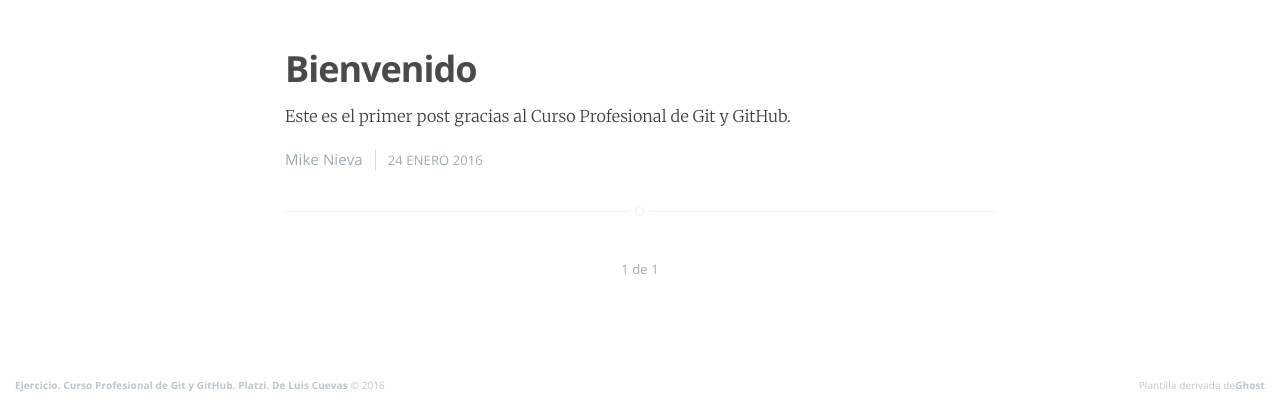
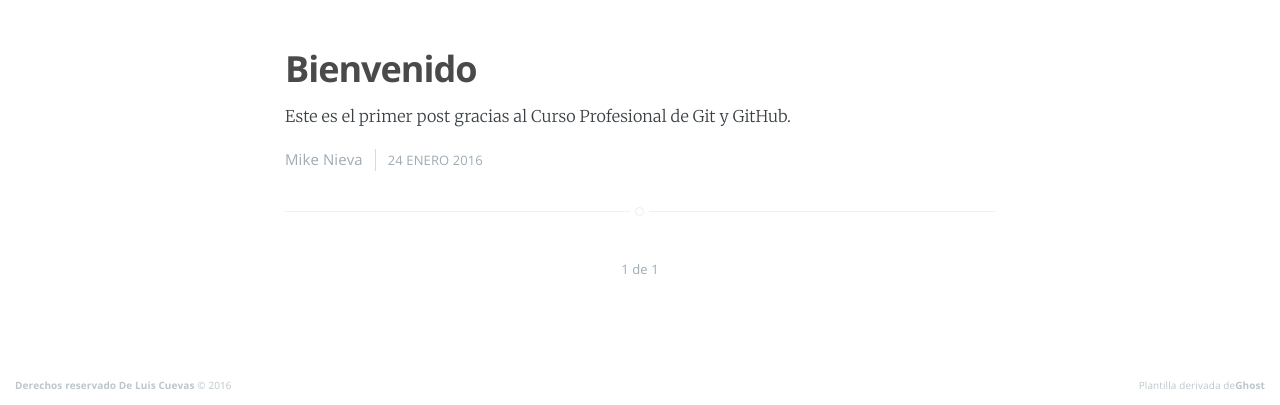
Before and after one commit to luiscuevasxd/Practica1, a plain HTML site: page index.html in a window 1280 px wide. Shown: the part 802-1207 px from the top of the page. Drawn offline with nearby package versions, Linux system fonts and the light colour scheme.

Commit message:
2 - Cambio de texto de Footer

```diff
--- a/index.html
+++ b/index.html
@@ -111,7 +111,7 @@
         </main>
 
         <footer class="site-footer clearfix">
-            <section class="copyright"><a href="http://localhost:2368">Ejercicio. Curso Profesional de Git y GitHub. Platzi. De Luis Cuevas</a> © 2016</section>
+            <section class="copyright"><a href="http://localhost:2368">Derechos reservado De Luis Cuevas</a> © 2016</section>
             <section class="poweredby">Plantilla derivada de<a href="https://ghost.org">Ghost</a></section>
         </footer>
 
```
